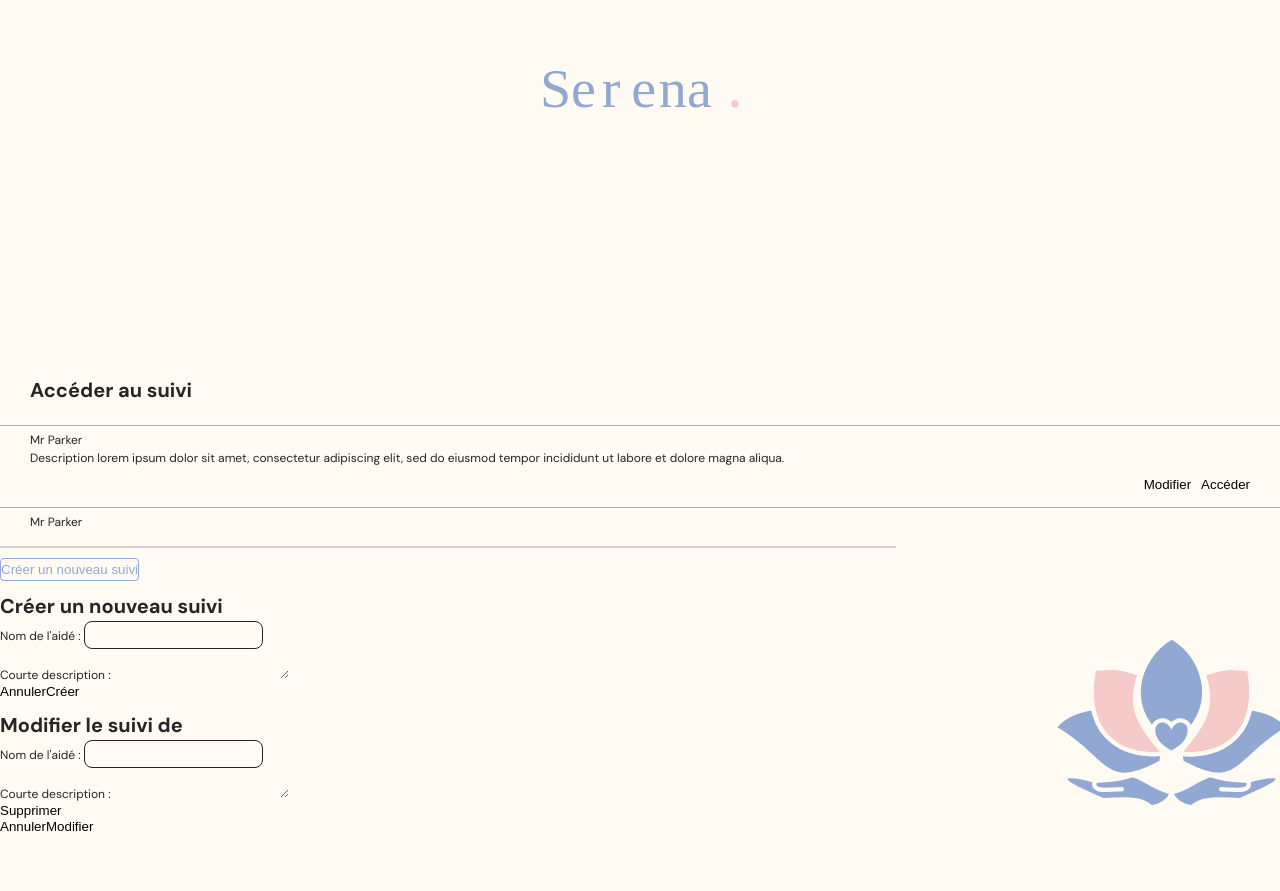
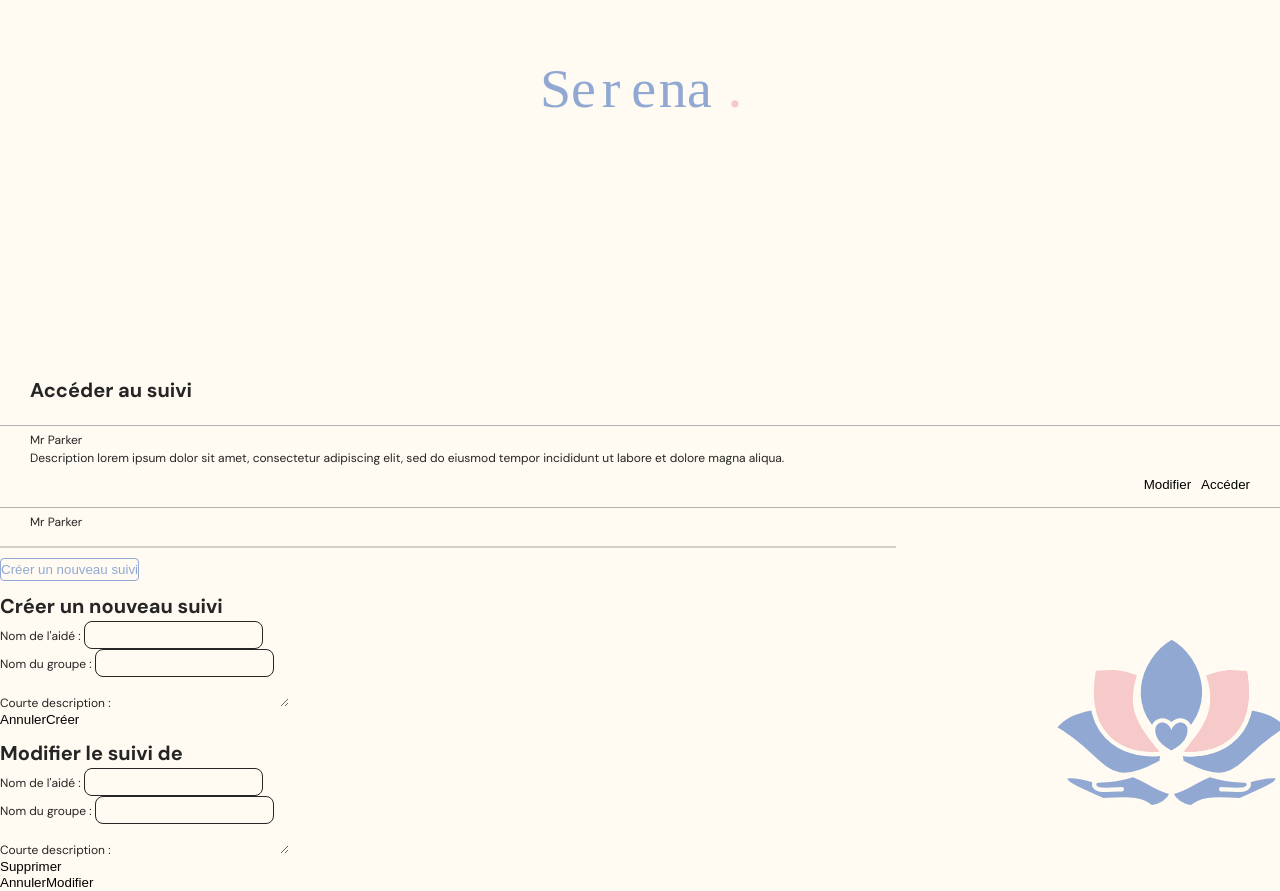
Before and after one commit to Nth-C/serena, a React (Vite) app in the folder frontend/: page /acce_suivi in a window 1280 px wide. Before the commit the page ends 835 px from the top, so only its background shows below. Built offline with nearby package versions, Linux system fonts and the light colour scheme; the HTML template or start-up script is replaced by a standard one.

Commit message:
ajout input groupe

```diff
--- a/frontend/src/pages/AcceSuivi.jsx
+++ b/frontend/src/pages/AcceSuivi.jsx
@@ -49,6 +49,10 @@ function AcceSuivi() {
                     <input type="text" />
                 </div>
                 <div>
+                    <label htmlFor="">Nom du groupe : </label>
+                    <input type="text" />
+                </div>
+                <div>
                     <label htmlFor="">Courte description : </label>
                     <textarea name="" id=""></textarea>
                 </div>
@@ -63,6 +67,10 @@ function AcceSuivi() {
 
                 <div>
                     <label htmlFor="">Nom de l'aidé : </label>
+                    <input type="text" />
+                </div>
+                <div>
+                    <label htmlFor="">Nom du groupe : </label>
                     <input type="text" />
                 </div>
                 <div>
```
